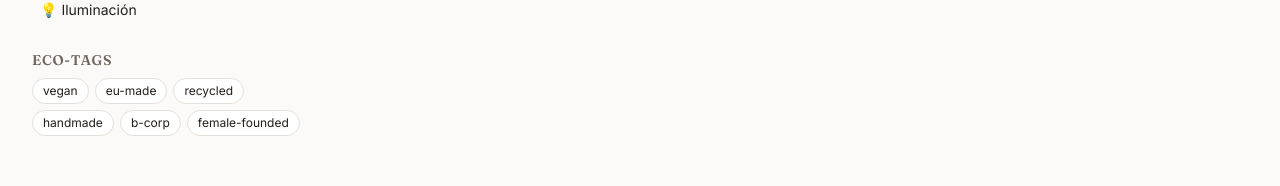
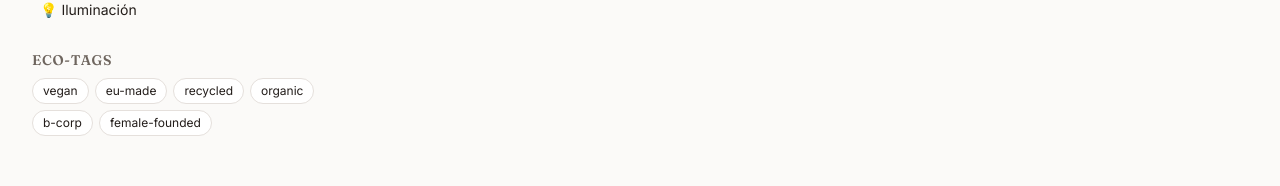
Before and after one commit to muraxbl/shopifind, a Next.js app: page /search in a window 1280 px wide. Shown: the part 578-764 px from the top of the page. Built offline with nearby package versions, Linux system fonts and the light colour scheme; no server answers.

Commit message:
fix: support validated filter-only searches

```diff
--- a/src/actions/search.ts
+++ b/src/actions/search.ts
@@ -7,7 +7,12 @@ import {
   parseQueryIntent,
 } from '@/lib/ai/queryIntent';
 import { buildProductTextOrFilter } from '@/lib/search/postgrest';
-import { revalidatePath } from 'next/cache';
+import {
+  isSearchSort,
+  normalizeNicheFilter,
+  normalizePriceCents,
+  type SearchSort,
+} from '@/lib/search/input';
 import { DEFAULT_PAGE_SIZE, MAX_PAGE_SIZE, MIN_PAGE_SIZE } from '@/lib/config';
 
 export type SearchInput = {
@@ -16,7 +21,7 @@ export type SearchInput = {
   eco_tags?: string[];
   min_price_cents?: number | null;
   max_price_cents?: number | null;
-  sort?: 'relevance' | 'price_asc' | 'price_desc' | 'newest';
+  sort?: SearchSort;
   /** 1-indexed page number; default 1. */
   page?: number;
   /** Items per page; default DEFAULT_PAGE_SIZE; clamped to [MIN, MAX]. */
@@ -58,13 +63,17 @@ export async function searchProducts(
 ): Promise<SearchResult> {
   const q = normalizeSearchQuery(input.q ?? '');
   const ecoTags = normalizeEcoTagFilters(input.eco_tags ?? []);
+  const niche = normalizeNicheFilter(input.niche);
+  const minPrice = normalizePriceCents(input.min_price_cents);
+  const maxPrice = normalizePriceCents(input.max_price_cents);
+  const requestedSort = isSearchSort(input.sort) ? input.sort : undefined;
 
   const hasAnyFilter =
     !!q ||
-    !!input.niche ||
+    !!niche ||
     ecoTags.length > 0 ||
-    input.min_price_cents != null ||
-    input.max_price_cents != null;
+    minPrice !== null ||
+    maxPrice !== null;
   if (!hasAnyFilter) {
     return { products: [], total: 0 };
   }
@@ -74,12 +83,11 @@ export async function searchProducts(
   // 1. Run the AI intent parser if needed.
   let parsed = {
     text: q,
-    niche: (input.niche ?? null) as string | null,
+    niche,
     eco_tags_any: ecoTags,
-    min_price_cents: (input.min_price_cents ?? null) as number | null,
-    max_price_cents: (input.max_price_cents ?? null) as number | null,
-    sort: (input.sort ?? 'relevance') as
-      'relevance' | 'price_asc' | 'price_desc' | 'newest',
+    min_price_cents: minPrice,
+    max_price_cents: maxPrice,
+    sort: requestedSort ?? 'relevance',
   };
 
   if (q && process.env.OPENAI_API_KEY) {
@@ -99,7 +107,7 @@ export async function searchProducts(
             : intent.eco_tags_any,
         min_price_cents: parsed.min_price_cents ?? intent.min_price_cents,
         max_price_cents: parsed.max_price_cents ?? intent.max_price_cents,
-        sort: input.sort ?? intent.sort,
+        sort: requestedSort ?? intent.sort,
       };
     } catch (e) {
       console.warn('[search] AI intent fallback:', e);
--- a/src/app/(shop)/search/page.tsx
+++ b/src/app/(shop)/search/page.tsx
@@ -6,6 +6,12 @@ import { CompareSelectionProvider } from '@/components/compare/CompareSelection'
 import { Pagination } from '@/components/pagination/Pagination';
 import { AiSearchBox } from '@/components/search/AiSearchBox';
 import { searchProducts } from '@/actions/search';
+import { normalizeEcoTagFilters } from '@/lib/ai/queryIntent';
+import {
+  isSearchSort,
+  normalizeNicheFilter,
+  normalizePriceCents,
+} from '@/lib/search/input';
 import {
   NICHE_FACET,
   DEFAULT_PAGE_SIZE,
@@ -71,32 +77,55 @@ export default async function SearchPage({
     MIN_PAGE_SIZE,
     MAX_PAGE_SIZE,
   );
+  const niche = normalizeNicheFilter(searchParams.niche);
+  const ecoTags = normalizeEcoTagFilters(
+    searchParams.tag ? [searchParams.tag] : [],
+  );
+  const minPrice = normalizePriceCents(
+    searchParams.min ? Number(searchParams.min) * 100 : null,
+  );
+  const maxPrice = normalizePriceCents(
+    searchParams.max ? Number(searchParams.max) * 100 : null,
+  );
+  const sort = isSearchSort(searchParams.sort) ? searchParams.sort : undefined;
+  const hasSearchCriteria =
+    Boolean(q) ||
+    niche !== null ||
+    ecoTags.length > 0 ||
+    minPrice !== null ||
+    maxPrice !== null;
 
   const filters = {
     q,
-    niche: searchParams.niche ?? null,
-    max_price_cents: searchParams.max ? Number(searchParams.max) * 100 : null,
-    min_price_cents: searchParams.min ? Number(searchParams.min) * 100 : null,
-    eco_tags: searchParams.tag ? [searchParams.tag] : [],
-    sort:
-      (searchParams.sort as
-        'relevance' | 'price_asc' | 'price_desc' | 'newest') ?? 'relevance',
+    niche,
+    max_price_cents: maxPrice,
+    min_price_cents: minPrice,
+    eco_tags: ecoTags,
+    sort,
     page,
     pageSize,
   };
 
-  // Run search (or empty list when no query).
-  const result = q ? await searchProducts(filters) : { products: [], total: 0 };
+  // Filter-only URLs are valid searches too (for example ?niche=iluminacion).
+  const result = hasSearchCriteria
+    ? await searchProducts(filters)
+    : { products: [], total: 0 };
   const products = result.products;
   const total = result.total;
+
+  function keepPriceFilters(params: URLSearchParams): void {
+    if (minPrice !== null) params.set('min', String(minPrice / 100));
+    if (maxPrice !== null) params.set('max', String(maxPrice / 100));
+  }
 
   // Sort links — set sort + clear page to 1 (so we land on the new sort's
   // first page instead of carrying over a stale page index).
   function sortHref(sort: 'newest' | 'price_asc' | 'price_desc'): string {
     const p = new URLSearchParams();
     if (q) p.set('q', q);
-    if (searchParams.niche) p.set('niche', searchParams.niche);
-    if (searchParams.tag) p.set('tag', searchParams.tag);
+    if (niche) p.set('niche', niche);
+    if (ecoTags[0]) p.set('tag', ecoTags[0]);
+    keepPriceFilters(p);
     p.set('sort', sort);
     return `/search?${p.toString()}`;
   }
@@ -105,8 +134,9 @@ export default async function SearchPage({
   function nicheHref(nicheId: string): string {
     const p = new URLSearchParams();
     if (q) p.set('q', q);
-    if (searchParams.sort) p.set('sort', searchParams.sort);
-    if (searchParams.tag) p.set('tag', searchParams.tag);
+    if (sort) p.set('sort', sort);
+    if (ecoTags[0]) p.set('tag', ecoTags[0]);
+    keepPriceFilters(p);
     if (nicheId) p.set('niche', nicheId);
     return `/search?${p.toString()}`;
   }
@@ -115,9 +145,10 @@ export default async function SearchPage({
   function tagHref(tag: string): string {
     const p = new URLSearchParams();
     if (q) p.set('q', q);
-    if (searchParams.niche) p.set('niche', searchParams.niche);
-    if (searchParams.sort) p.set('sort', searchParams.sort);
-    p.set('tag', tag);
+    if (niche) p.set('niche', niche);
+    if (sort) p.set('sort', sort);
+    keepPriceFilters(p);
+    if (ecoTags[0] !== tag) p.set('tag', tag);
     return `/search?${p.toString()}`;
   }
 
@@ -134,12 +165,14 @@ export default async function SearchPage({
                 Resultados para{' '}
                 <span className="text-primary">&ldquo;{q}&rdquo;</span>
               </>
+            ) : hasSearchCriteria ? (
+              'Productos filtrados'
             ) : (
               '¿Qué estás buscando?'
             )}
           </h1>
           <p className="mt-1 text-sm text-muted-foreground">
-            {q
+            {hasSearchCriteria
               ? `${total} producto${total === 1 ? '' : 's'} · página ${page} de ${Math.max(
                   1,
                   Math.ceil(total / pageSize),
@@ -185,8 +218,7 @@ export default async function SearchPage({
             <div className="space-y-1">
               {NICHE_FACET.map((n) => {
                 const active =
-                  (n.id === '' && !searchParams.niche) ||
-                  searchParams.niche === n.id;
+                  (n.id === '' && niche === null) || niche === n.id;
                 return (
                   <a
                     key={n.id || 'all'}
@@ -212,11 +244,11 @@ export default async function SearchPage({
                 'vegan',
                 'eu-made',
                 'recycled',
-                'handmade',
+                'organic',
                 'b-corp',
                 'female-founded',
               ].map((t) => {
-                const active = searchParams.tag === t;
+                const active = ecoTags[0] === t;
                 return (
                   <a
                     key={t}
--- /dev/null
+++ b/src/lib/search/input.ts
@@ -0,0 +1,32 @@
+import { SITE_CONFIG, type NicheId } from '@/lib/config';
+
+export const SEARCH_SORTS = [
+  'relevance',
+  'price_asc',
+  'price_desc',
+  'newest',
+] as const;
+
+export type SearchSort = (typeof SEARCH_SORTS)[number];
+
+export function isSearchSort(value: unknown): value is SearchSort {
+  return (
+    typeof value === 'string' &&
+    (SEARCH_SORTS as readonly string[]).includes(value)
+  );
+}
+
+export function normalizeNicheFilter(value: unknown): NicheId | null {
+  if (typeof value !== 'string') return null;
+  return (SITE_CONFIG.primaryNiches as readonly string[]).includes(value)
+    ? (value as NicheId)
+    : null;
+}
+
+export function normalizePriceCents(value: unknown): number | null {
+  if (typeof value !== 'number' || !Number.isFinite(value) || value < 0) {
+    return null;
+  }
+  const cents = Math.round(value);
+  return Number.isSafeInteger(cents) ? cents : null;
+}
```
Also changed, not shown: 2 other files (tests, documents, lock files or other folders).
